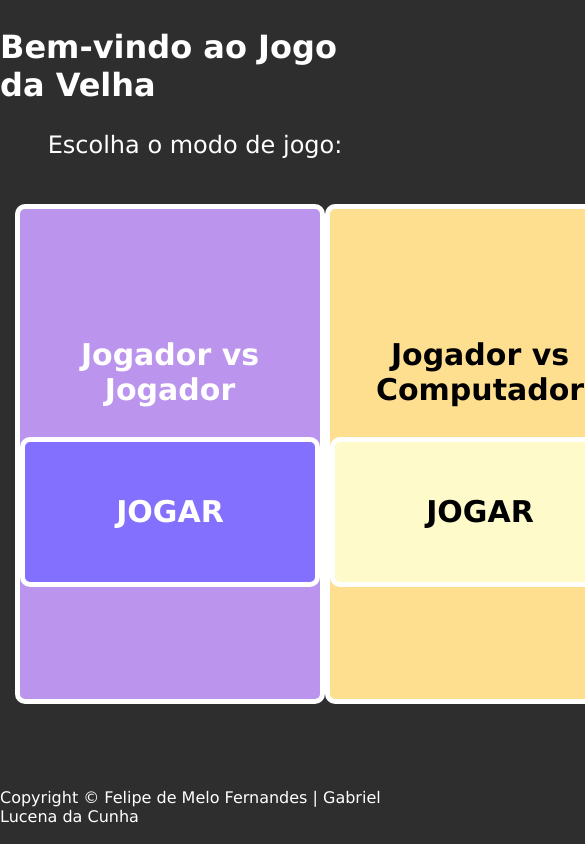
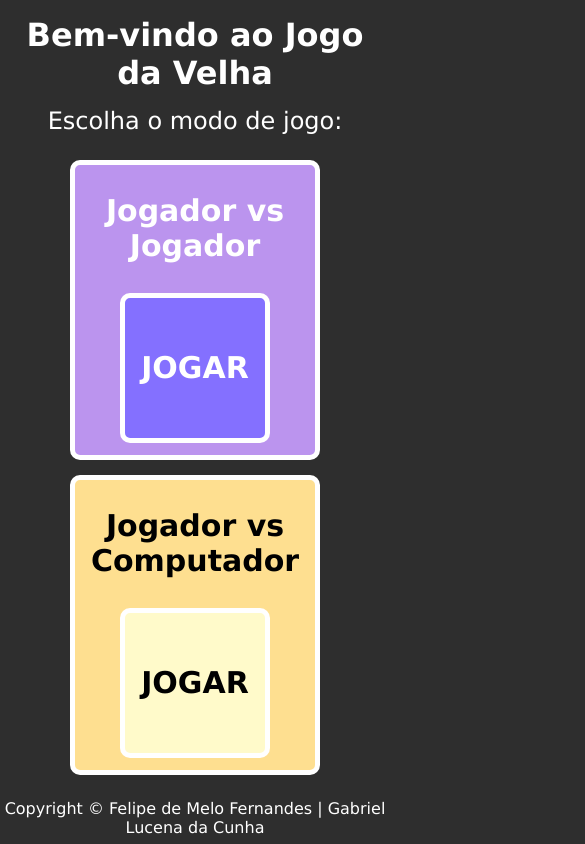
Before and after one commit to FelipeMel0/ProjetoJogoDaVelha, a plain HTML site: page index.html in a window 390 px wide. Shown: the top 844 px of the page, 585 px wide, since content can reach past the window. Drawn offline with Linux system fonts and the light colour scheme.

Commit message:
Responsividade

```diff
--- a/menu.css
+++ b/menu.css
@@ -125,3 +125,42 @@ footer{
     height: 50px;
     flex-grow: 1;
 }
+
+@media (max-width: 768px){
+
+    body{
+        overflow: auto;
+    }
+
+    header h1{
+        text-align: center;
+    }
+
+    .containerFormularios{
+        flex-direction: column;
+        margin-top: 10px;
+    }
+
+    .formJog{
+        width: 250px;
+        height: 300px;
+    }
+
+    .formJog button{
+        width: 150px;
+    }
+
+    .formComp{
+        margin-top: 15px;
+        width: 250px;
+        height: 300px;
+    }
+
+    .formComp button{
+        width: 150px;
+    }
+
+    footer{
+        text-align: center;
+    }
+}
--- a/style.css
+++ b/style.css
@@ -130,3 +130,49 @@ h1{
     color: #171717;
     border: 5px solid #171717;
 }
+
+@media (max-width: 768px){
+
+    body{
+        padding: 0px;
+        overflow: auto;
+        height: 100vh;
+    }
+
+    body h1{
+        text-align: center;
+    }
+
+    .container{
+        display: flex;
+        justify-content: center;
+        align-items: center;
+        width: 290px;
+        margin-top: 40px;
+        height: 300px;
+    }
+
+    .celula{
+        width: 80px;
+        height: 80px;
+    }
+
+    .X{
+        width: 80px;
+        height: 80px;
+    }
+
+    .O{
+        width: 80px;
+        height: 80px;
+    }
+
+    .containerTelaEscura{
+        margin-top: 30px;
+    }
+
+    #botaoResetar{
+        margin-top: 30px;
+    }
+
+}
```
